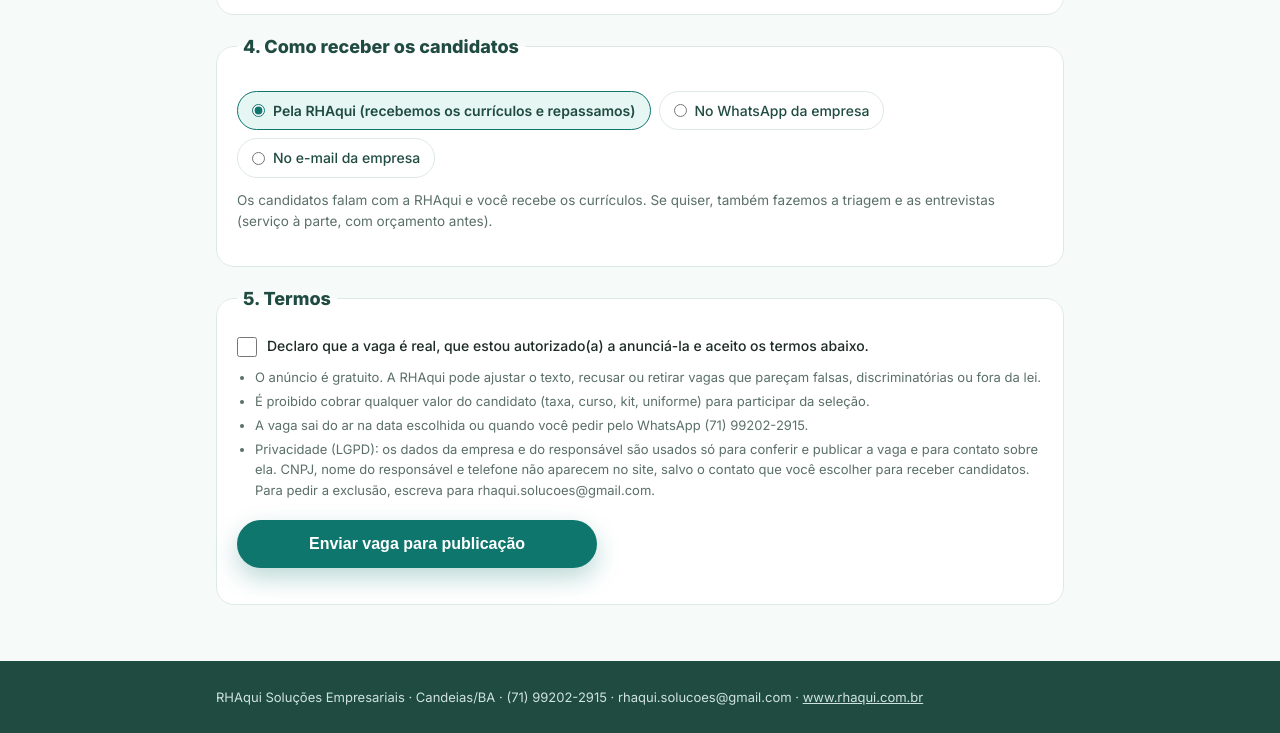
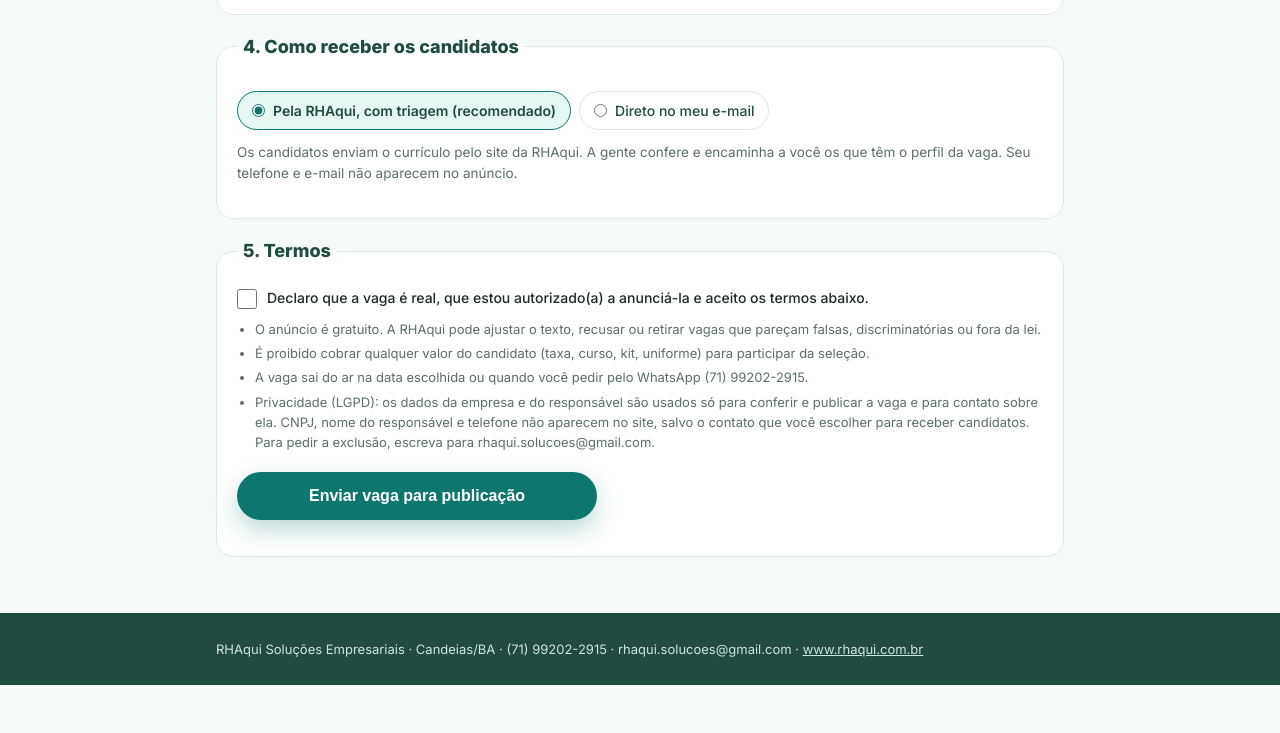
Before and after one commit to rhaqui/rhaqui.github.io, a plain HTML site: page vagas/cadastrar/index.html in a window 1280 px wide. Shown: the part 2064-2797 px from the top of the page. After the commit the page ends 2749 px from the top, so only its background shows below. Drawn offline with Linux system fonts and the light colour scheme.

Commit message:
Vagas: empresa recebe currículos pela RHAqui ou por e-mail (sem WhatsApp)

```diff
--- a/vagas/cadastrar/index.html
+++ b/vagas/cadastrar/index.html
@@ -157,14 +157,13 @@ footer a{text-decoration:underline}
   <fieldset>
     <legend>4. Como receber os candidatos</legend>
     <div class="opc" id="cand">
-      <label><input type="radio" name="candidatura" value="rhaqui" checked>Pela RHAqui (recebemos os currículos e repassamos)</label>
-      <label><input type="radio" name="candidatura" value="whatsapp_empresa">No WhatsApp da empresa</label>
-      <label><input type="radio" name="candidatura" value="email_empresa">No e-mail da empresa</label>
+      <label><input type="radio" name="candidatura" value="rhaqui" checked>Pela RHAqui, com triagem (recomendado)</label>
+      <label><input type="radio" name="candidatura" value="email_empresa">Direto no meu e-mail</label>
     </div>
     <div class="g" id="contatoBox" style="display:none;margin-top:14px">
-      <label class="tudo" id="contatoLbl">Contato que aparece no anúncio <small>(deixe vazio para usar o informado acima)</small><input name="contato_candidatura" maxlength="120"></label>
+      <label class="tudo" id="contatoLbl">E-mail para receber os currículos <small>(deixe vazio para usar o informado acima; não aparece no anúncio)</small><input name="contato_candidatura" type="email" maxlength="120" placeholder="vagas@suaempresa.com.br"></label>
     </div>
-    <p class="dica" style="margin-top:12px" id="candDica">Os candidatos falam com a RHAqui e você recebe os currículos. Se quiser, também fazemos a triagem e as entrevistas (serviço à parte, com orçamento antes).</p>
+    <p class="dica" style="margin-top:12px" id="candDica">Os candidatos enviam o currículo pelo site da RHAqui. A gente confere e encaminha a você os que têm o perfil da vaga. Seu telefone e e-mail não aparecem no anúncio.</p>
   </fieldset>
 
   <fieldset>
@@ -206,14 +205,12 @@ var pad = new Date(); pad.setDate(pad.getDate() + 30); val.value = iso(pad);
 
 // como receber candidatos
 var dicas = {
-  rhaqui: 'Os candidatos falam com a RHAqui e você recebe os currículos. Se quiser, também fazemos a triagem e as entrevistas (serviço à parte, com orçamento antes).',
-  whatsapp_empresa: 'O botão "Quero me candidatar" abre o WhatsApp informado. Esse número fica visível no anúncio.',
-  email_empresa: 'O botão "Quero me candidatar" abre um e-mail para o endereço informado. Esse e-mail fica visível no anúncio.'
+  rhaqui: 'Os candidatos enviam o currículo pelo site da RHAqui. A gente confere e encaminha a você os que têm o perfil da vaga. Seu telefone e e-mail não aparecem no anúncio.',
+  email_empresa: 'Cada currículo enviado pelo site chega no seu e-mail na hora, com o arquivo em anexo. O e-mail não aparece no anúncio, então você não recebe mensagens de fora da seleção.'
 };
 document.getElementById('cand').addEventListener('change', function(){
   var v = f.candidatura.value;
   document.getElementById('contatoBox').style.display = v === 'rhaqui' ? 'none' : 'grid';
-  f.contato_candidatura.placeholder = v === 'whatsapp_empresa' ? '(71) 90000-0000' : 'vagas@suaempresa.com.br';
   document.getElementById('candDica').textContent = dicas[v];
 });
 
```
